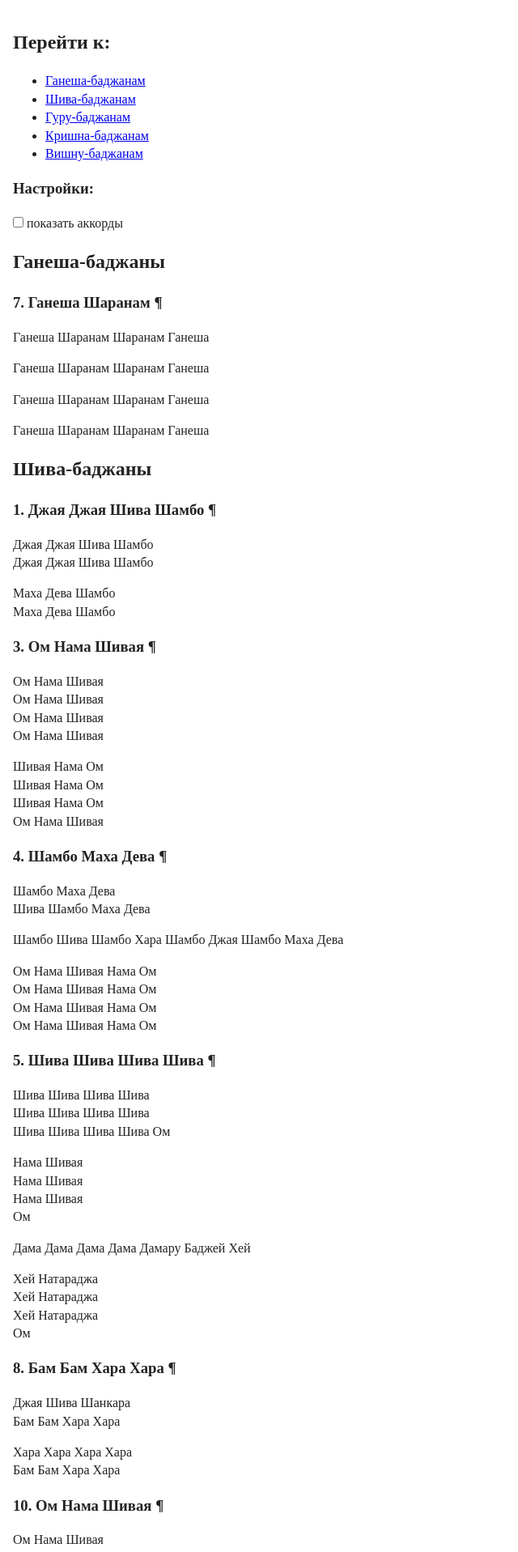
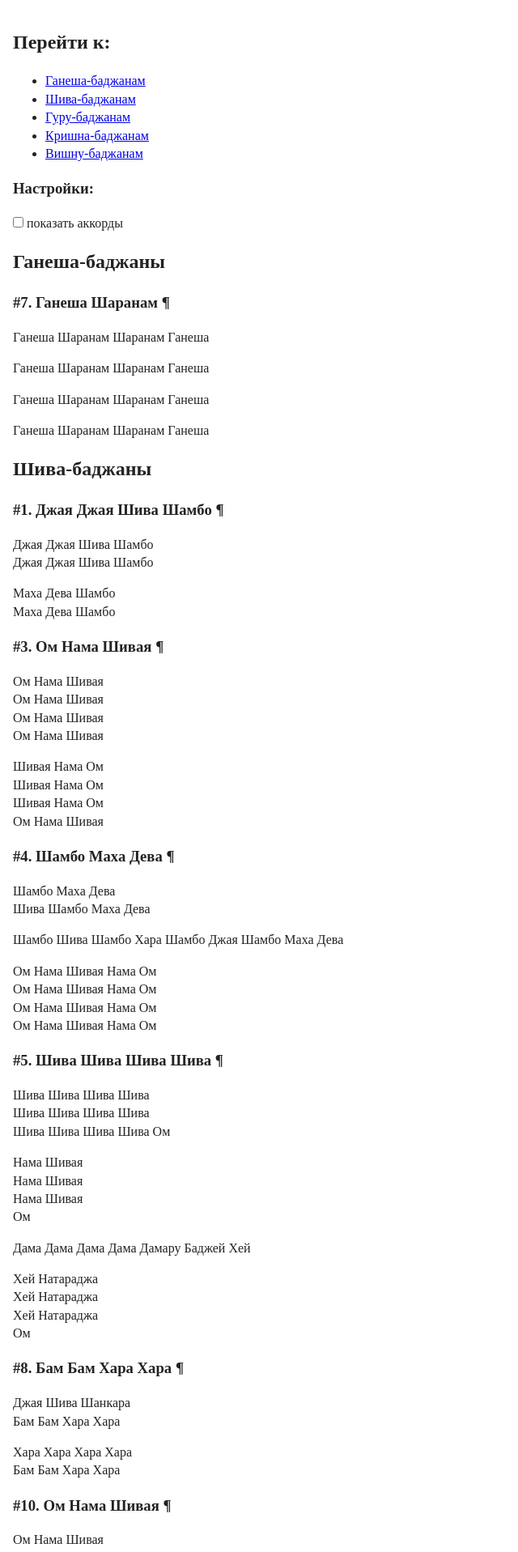
Before and after one commit to kuzmich/sanskritvoice, a Jekyll site: the page built from index.html, in a window 1280 px wide. Shown: the top 1917 px of the page at 81% size, without its empty margins (0-640 px from the left). Built offline with Jekyll 4.4.1, drawn with Linux system fonts in a browser that asks for light colours; part of the change alters nothing that is shown; some of the changed text lies outside the part shown.

```diff
--- a/_includes/bhajan.html
+++ b/_includes/bhajan.html
@@ -2,10 +2,10 @@
 {%- assign bid=include.slug | abs %}
     <article>
       <h3 id="{{ bid }}">
-        {{ bid}}. {{ include.title }}
+        #{{ bid }}. {{ include.title }}
         <a href="#{{ bid }}" class="local-anchor">&para;</a>
       </h3>
-      {{ include.text | replace: '{', '<span class="accord hidden">' | replace: right_cbrace, '</span>' }}
+      {{ include.text | replace: '{', '<span class="accord">' | replace: right_cbrace, '</span>' }}
 
       {%- if include.audio.size > 0 %}
         <section>
--- a/_layouts/base.html
+++ b/_layouts/base.html
@@ -4,7 +4,7 @@
 <head>
   <meta charset="utf-8">
   <meta http-equiv="x-ua-compatible" content="ie=edge">
-  <title>{{ page.title }}</title>
+  <title>{{ page.title }} - Голос Санскрита</title>
   <meta name="description" content="Баджаны, которые поют на сатсангах Искусства Жизни.">
   <meta name="viewport" content="width=device-width, initial-scale=1, shrink-to-fit=no">
 
@@ -13,6 +13,12 @@
 
   <link rel="stylesheet" href="/css/normalize.css">
   <link rel="stylesheet" href="/css/main.css">
+
+  <style type="text/css" id="accord-styles">
+    .accord {
+      display: none;
+    }
+  </style>
 </head>
 
 <body>
--- a/index.html
+++ b/index.html
@@ -1,6 +1,6 @@
 ---
 layout: base
-title: Голос Санскрита - баджаны, которые мы поём
+title: Баджаны, которые мы поём
 ---
   <header>
     <nav>
--- a/js/main.js
+++ b/js/main.js
@@ -1,7 +1,36 @@
+function showAccords() {
+    $('#accord-styles').remove();
+}
+
+function hideAccords() {
+    $('head').append(
+      '<style id="accord-styles">.accord {display: none;}</style>'
+    );
+}
+
+function saveSettings() {
+    var showAccs = document.getElementById('toggle-accords').checked ? '1' : '0';
+    localStorage.setItem('showAccords', showAccs);
+}
+
+function loadSettings() {
+    var showAccs = localStorage.getItem('showAccords') === '1';
+    if (showAccs)
+        showAccords();
+    document.getElementById('toggle-accords').checked = showAccs;
+}
+
 $(document).ready(function() {
+    loadSettings();
+
     // показать/скрыть аккорды
     $('#toggle-accords').on('click', function (event) {
-        $('.accord').toggleClass('hidden', !this.checked);
+        if (this.checked) {
+          showAccords();
+        } else {
+          hideAccords();
+        }
+        saveSettings();
     });
 
     // показать и включить плеер
```
